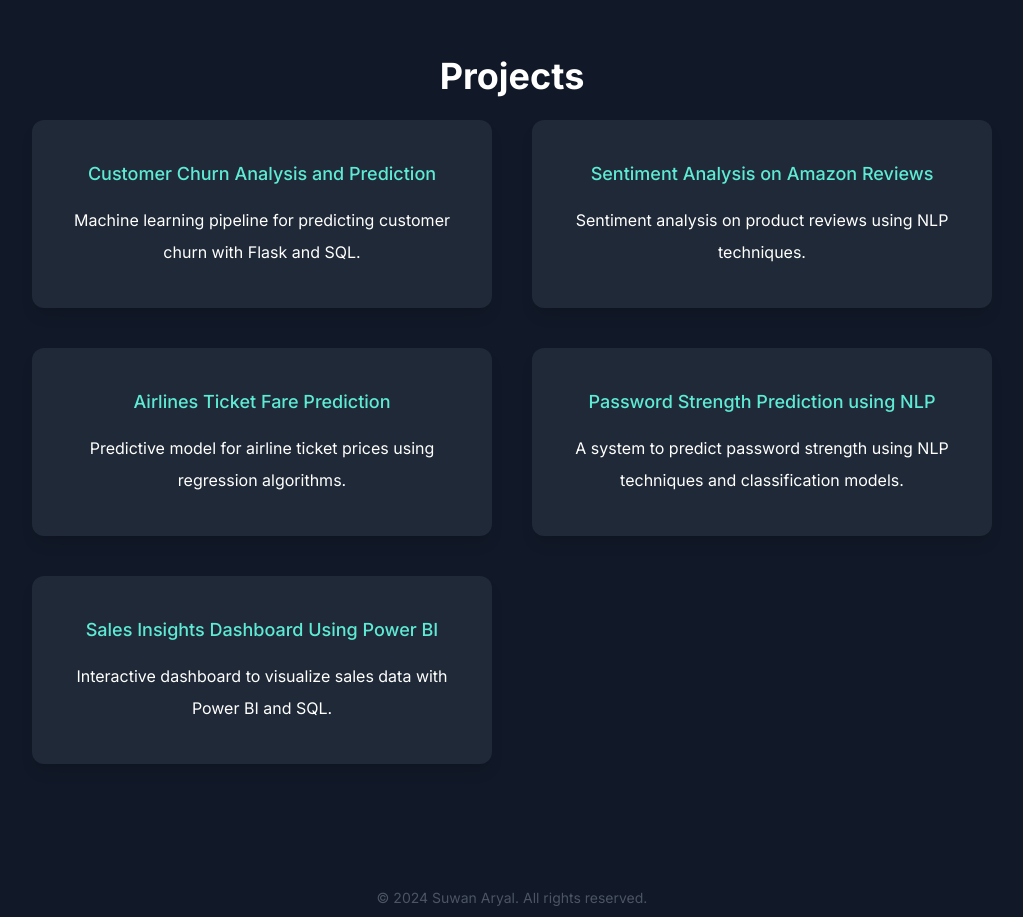
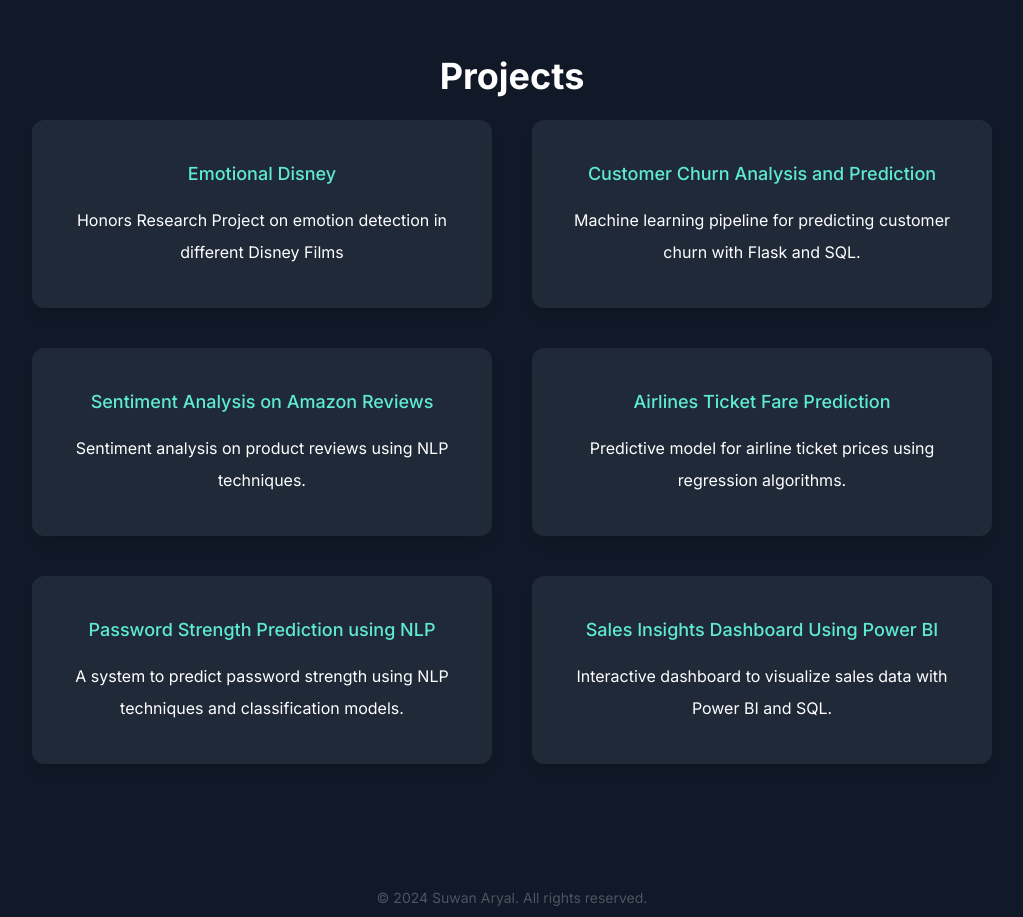
Before and after one commit to VelvetDragon/VelvetDragon.github.io, a Next.js app: page / in a window 1280 px wide. Shown: the part 1700-2617 px from the top of the page, without its empty margins (128-1151 px from the left). Built offline with nearby package versions, Linux system fonts and the light colour scheme.

Commit message:
projectsa added

```diff
--- a/app/page.js
+++ b/app/page.js
@@ -165,6 +165,27 @@ export default function Home() {
         <div className="text-md py-5 leading-8 text-gray-300">
           <div className="grid grid-cols-1 md:grid-cols-2 gap-10">
 
+
+            {/* Emotional Disney */}
+            <div
+              className="relative text-center shadow-lg p-10 rounded-xl bg-gray-800 text-white overflow-hidden group cursor-pointer"
+              onClick={() => window.open('https://github.com/VelvetDragon/disney-films-emotion-NLP', '_blank')}
+            >
+              <h4 className="text-lg font-medium pb-4 text-teal-300">Emotional Disney</h4>
+              <p className="text-white">Honors Research Project on emotion detection in different Disney Films</p>
+
+              <div className="absolute inset-0 bg-gradient-to-b from-transparent via-gray-800 to-black flex justify-center items-center opacity-0 group-hover:opacity-100 transition-all duration-500">
+                <a
+                  href="https://github.com/VelvetDragon/disney-films-emotion-NLP"
+                  target="_blank"
+                  rel="noopener noreferrer"
+                  className="text-5xl text-teal-300"
+                >
+                  <AiFillGithub />
+                </a>
+              </div>
+            </div>
+
             {/* Customer Churn Analysis */}
             <div
               className="relative text-center shadow-lg p-10 rounded-xl bg-gray-800 text-white overflow-hidden group cursor-pointer"
```
